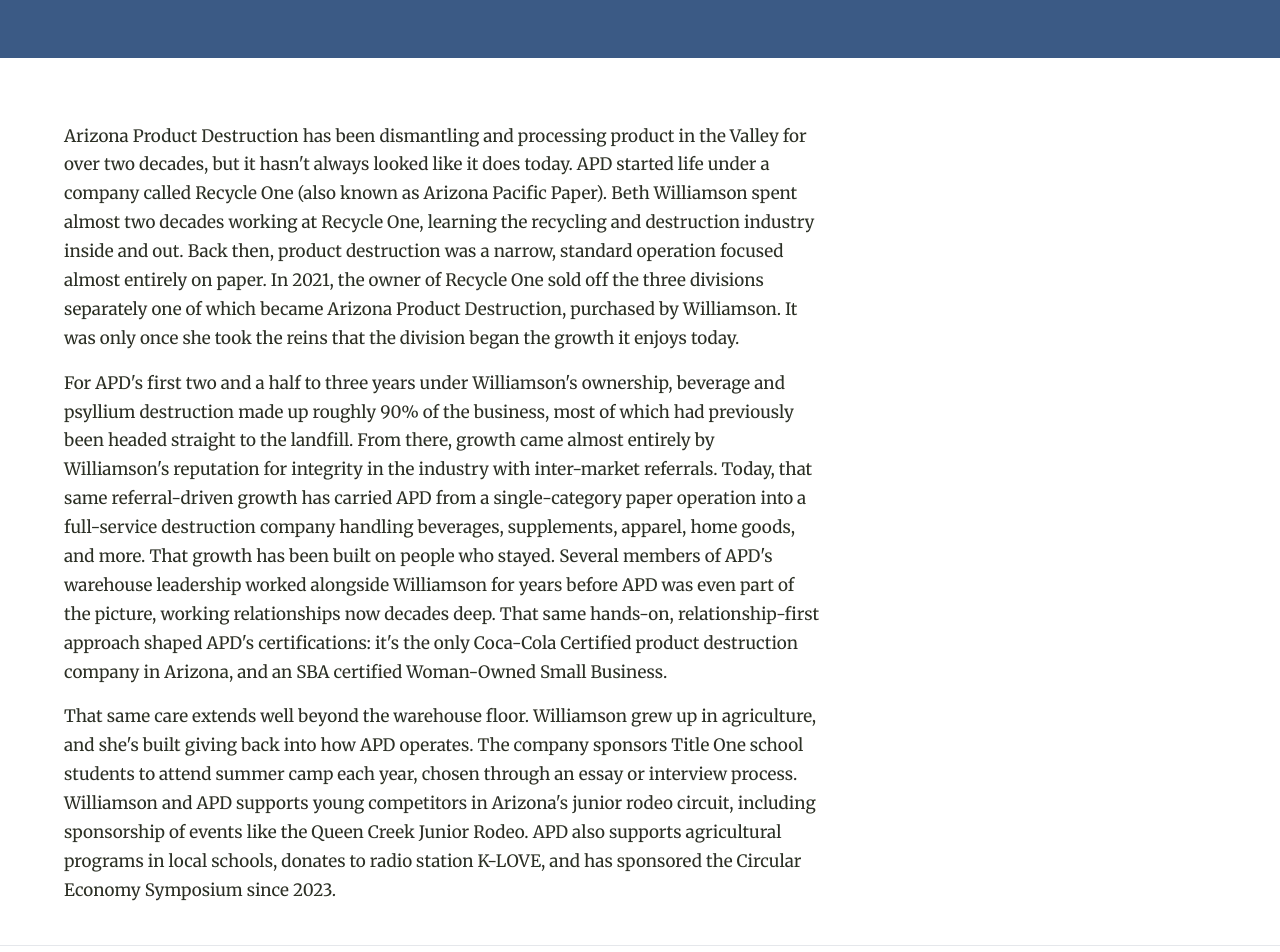
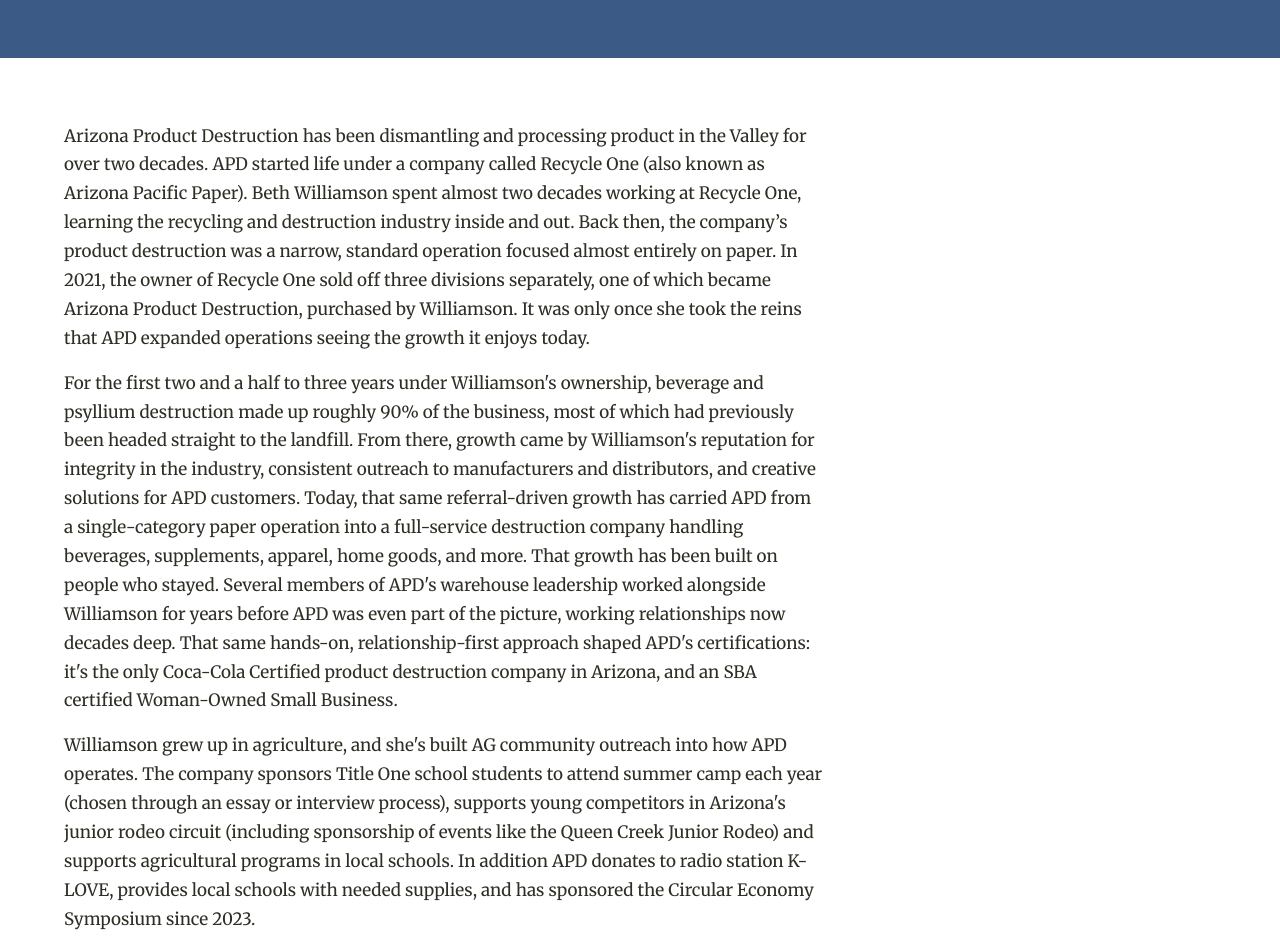
Before and after one commit to lisawilkins/APD, a React (Vite) app: page /about in a window 1280 px wide. Shown: the part 400-1352 px from the top of the page. Built offline with nearby package versions, Linux system fonts and the light colour scheme; no server answers.

Commit message:
Refine About Us origin story copy
Tightens the acquisition and growth paragraphs and expands the
community outreach paragraph with more detail on how APD gives back.

Co-authored-by: Cursor <cursoragent@cursor.com>

```diff
--- a/src/pages/AboutPage.tsx
+++ b/src/pages/AboutPage.tsx
@@ -7,9 +7,9 @@ import { CtaBand } from '../components/layout/CtaBand'
 import type { Stat } from '../components/ui/StatsRow'
 
 const ORIGIN_STORY = [
-  "Arizona Product Destruction has been dismantling and processing product in the Valley for over two decades, but it hasn't always looked like it does today. APD started life under a company called Recycle One (also known as Arizona Pacific Paper). Beth Williamson spent almost two decades working at Recycle One, learning the recycling and destruction industry inside and out. Back then, product destruction was a narrow, standard operation focused almost entirely on paper. In 2021, the owner of Recycle One sold off the three divisions separately one of which became Arizona Product Destruction, purchased by Williamson. It was only once she took the reins that the division began the growth it enjoys today.",
-  "For APD's first two and a half to three years under Williamson's ownership, beverage and psyllium destruction made up roughly 90% of the business, most of which had previously been headed straight to the landfill. From there, growth came almost entirely by Williamson's reputation for integrity in the industry with inter-market referrals. Today, that same referral-driven growth has carried APD from a single-category paper operation into a full-service destruction company handling beverages, supplements, apparel, home goods, and more. That growth has been built on people who stayed. Several members of APD's warehouse leadership worked alongside Williamson for years before APD was even part of the picture, working relationships now decades deep. That same hands-on, relationship-first approach shaped APD's certifications: it's the only Coca-Cola Certified product destruction company in Arizona, and an SBA certified Woman-Owned Small Business.",
-  "That same care extends well beyond the warehouse floor. Williamson grew up in agriculture, and she's built giving back into how APD operates. The company sponsors Title One school students to attend summer camp each year, chosen through an essay or interview process. Williamson and APD supports young competitors in Arizona's junior rodeo circuit, including sponsorship of events like the Queen Creek Junior Rodeo. APD also supports agricultural programs in local schools, donates to radio station K-LOVE, and has sponsored the Circular Economy Symposium since 2023.",
+  "Arizona Product Destruction has been dismantling and processing product in the Valley for over two decades. APD started life under a company called Recycle One (also known as Arizona Pacific Paper). Beth Williamson spent almost two decades working at Recycle One, learning the recycling and destruction industry inside and out. Back then, the company’s product destruction was a narrow, standard operation focused almost entirely on paper. In 2021, the owner of Recycle One sold off three divisions separately, one of which became Arizona Product Destruction, purchased by Williamson. It was only once she took the reins that APD expanded operations seeing the growth it enjoys today.",
+  "For the first two and a half to three years under Williamson's ownership, beverage and psyllium destruction made up roughly 90% of the business, most of which had previously been headed straight to the landfill. From there, growth came by Williamson's reputation for integrity in the industry, consistent outreach to manufacturers and distributors, and creative solutions for APD customers. Today, that same referral-driven growth has carried APD from a single-category paper operation into a full-service destruction company handling beverages, supplements, apparel, home goods, and more. That growth has been built on people who stayed. Several members of APD's warehouse leadership worked alongside Williamson for years before APD was even part of the picture, working relationships now decades deep. That same hands-on, relationship-first approach shaped APD's certifications: it's the only Coca-Cola Certified product destruction company in Arizona, and an SBA certified Woman-Owned Small Business.",
+  "Williamson grew up in agriculture, and she's built AG community outreach into how APD operates. The company sponsors Title One school students to attend summer camp each year (chosen through an essay or interview process), supports young competitors in Arizona's junior rodeo circuit (including sponsorship of events like the Queen Creek Junior Rodeo) and supports agricultural programs in local schools. In addition APD donates to radio station K-LOVE, provides local schools with needed supplies, and has sponsored the Circular Economy Symposium since 2023.",
 ]
 
 const TEAM_STATS: Stat[] = [
```
